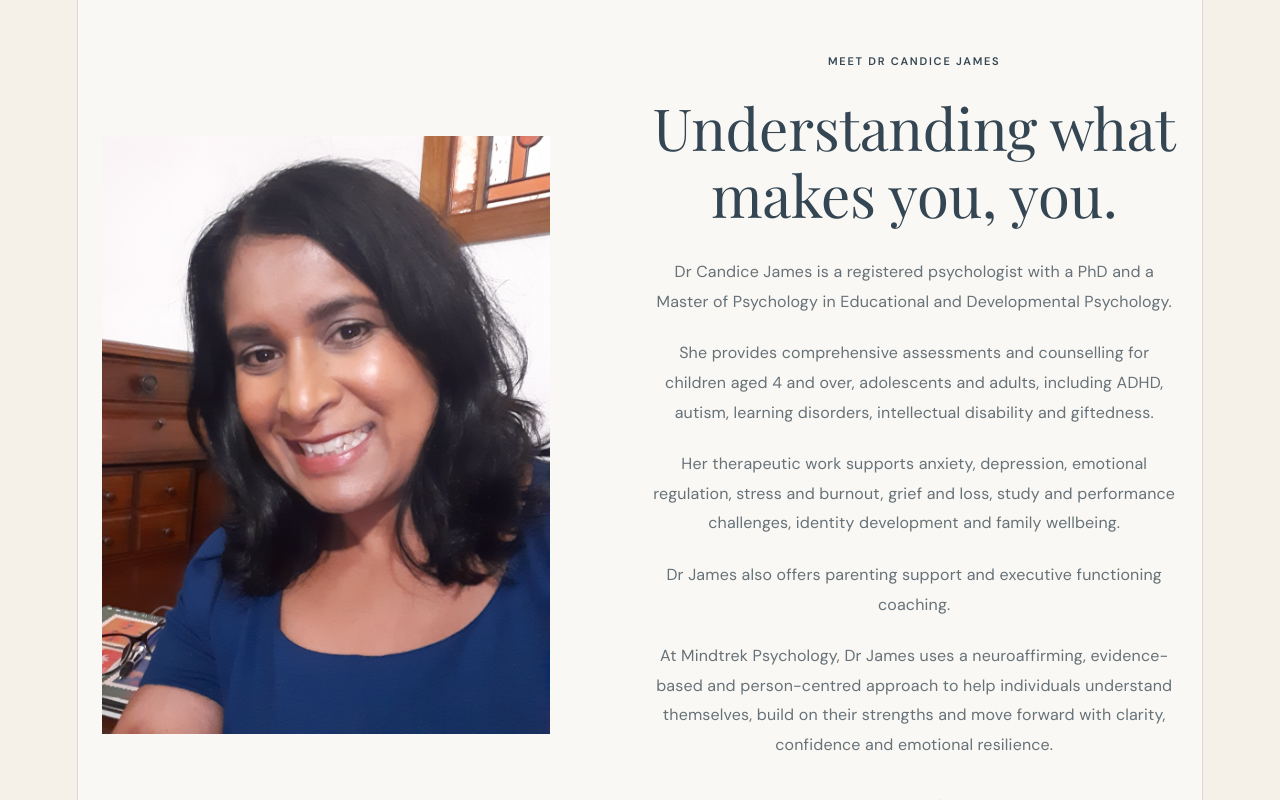
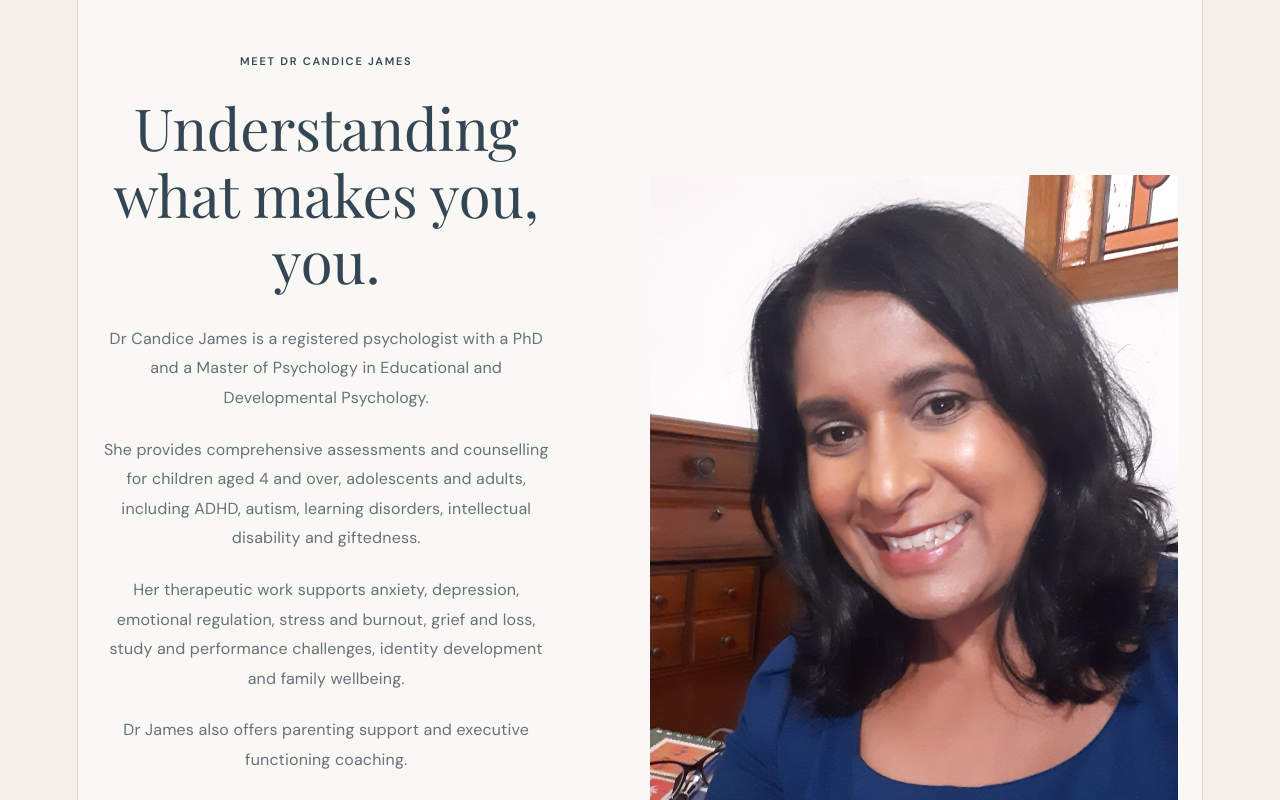
Before and after one commit to Ninetta11/Candice, a React (Vite) app: page / in a window 1280 px wide. Shown: the part 880-1680 px from the top of the page. Built offline with nearby package versions, Linux system fonts and the light colour scheme.

Commit message:
Swap positioning

```diff
--- a/src/App.jsx
+++ b/src/App.jsx
@@ -87,13 +87,6 @@ function App() {
 
           <div className="container about-grid">
 
-            <div className="practitioner-image">
-              <img
-                src={drCandiceJames}
-                alt="Dr Candice James, registered psychologist"
-              />
-            </div>
-
             <div className="about-text">
 
               <p className="eyebrow">
@@ -144,6 +137,13 @@ function App() {
                 Get in touch →
               </a>
 
+            </div>
+
+            <div className="practitioner-image">
+              <img
+                src={drCandiceJames}
+                alt="Dr Candice James, registered psychologist"
+              />
             </div>
 
           </div>
```
